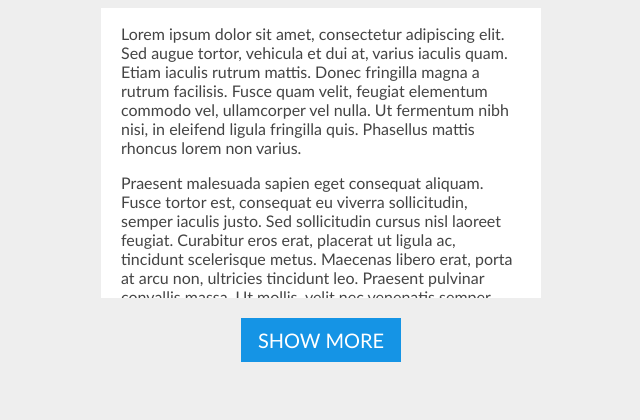
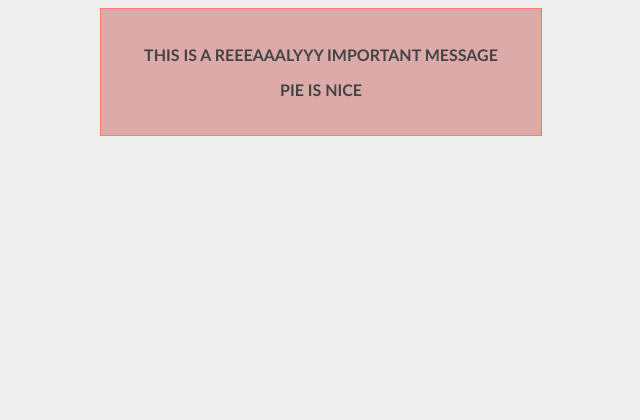
Before and after one commit to MariaMicek/javascript-tutorial, a plain HTML site: page index.html in a window 1280 px wide. Shown: the whole page, without its empty margins (319-959 px from the left). Drawn offline with Linux system fonts and the light colour scheme.

Commit message:
TIMER setTimeout

```diff
--- a/index.html
+++ b/index.html
@@ -6,20 +6,13 @@
     <meta http-equiv="X-UA-Compatible" content="ie=edge">
     <title>JavaScript Tutorial</title>
     <link href="style.css" rel="stylesheet" type="text/css">
-    <script src="test.js"></script>
 </head>
 <body>
-    <div id="content">
-        <p>Lorem ipsum dolor sit amet, consectetur adipiscing elit. Sed augue tortor, vehicula et dui at, varius iaculis quam. Etiam iaculis rutrum mattis. Donec fringilla magna a rutrum facilisis. Fusce quam velit, feugiat elementum commodo vel, ullamcorper vel nulla. Ut fermentum nibh nisi, in eleifend ligula fringilla quis. Phasellus mattis rhoncus lorem non varius.</p>
-
-        <p>Praesent malesuada sapien eget consequat aliquam. Fusce tortor est, consequat eu viverra sollicitudin, semper iaculis justo. Sed sollicitudin cursus nisl laoreet feugiat. Curabitur eros erat, placerat ut ligula ac, tincidunt scelerisque metus. Maecenas libero erat, porta at arcu non, ultricies tincidunt leo. Praesent pulvinar convallis massa. Ut mollis, velit nec venenatis semper, sem nisi pulvinar.</p>
-
-        <p>Orci, placerat molestie nunc enim eget leo. Mauris venenatis elementum blandit. Maecenas sagittis risus ut ornare volutpat. Vestibulum consectetur et nisl id vehicula.</p>
-
-        <p>Sed tempus sodales augue, eu dignissim risus congue et. Phasellus vel orci iaculis, dignissim augue vel, facilisis nisl. Sed lobortis non eros vel mattis. Ut vehicula lacus eu eros feugiat consequat sit amet eget lectus. Fusce sapien nisl, suscipit ut nisl vel, auctor gravida quam. Sed accumsan pulvinar turpis, in accumsan ante tincidunt et. Mauris posuere maximus elit, vitae dignissim lacus mattis viverra. Sed posuere arcu enim, id dapibus orci consectetur ut. Etiam sodales erat nec accumsan vehicula. Vestibulum sit amet enim eget sem mollis molestie. Cras dictum, justo sit amet rutrum posuere, leo massa mattis nibh, vitae blandit arcu urna nec libero.</p>
-
+    <div id="message">
+        <p>THIS IS A REEEAAALYYY IMPORTANT MESSAGE</p>
+        <p>PIE IS NICE</p>
     </div>
 
-    <a id="show-more">Show more</a>
+    <script src="test.js"></script>
 </body>
 </html>
--- a/style.css
+++ b/style.css
@@ -2,44 +2,30 @@ body{
     background: #eee;
 }
 
-#content{
+#message{
     width: 400px;
-    background: #fff;
+    background: #ddaaaa;
     padding: 20px;
-    padding-top: 0;
     font-family: calibri;
     font-size: 16px;
     color: #444;
+    text-align:center;
     margin: 0 auto;
-
-    max-height: 270px;
-    overflow: hidden;      /*ukrywa zawartość, która się nie mieści*/
+    border: 1px solid #ff7777;
+    font-weight: bold;
+    opacity:0;
 
     /*set transitions up*/
-    -webkit-transition: max-height 0.7s;
-    -moz-transition: max-height 0.7s;
-    transition: max-height 0.7s;
+    -webkit-transition: opacity 0.7s;
+    -moz-transition: opacity 0.7s;
+    transition: opacity 0.7s;
 }
 
-#content.open{
-    max-height: 1000px;
+#message.show{
+    opacity: 1;
 
     /*set transitions up*/
-    -webkit-transition: max-height 0.7s;
-    -moz-transition: max-height 0.7s;
-    transition: max-height 0.7s;
+    -webkit-transition: opacity 0.7s;
+    -moz-transition: opacity 0.7s;
+    transition: opacity 0.7s;
 }
-
-#show-more{
-    background: #1594e5;
-    color: #fff;
-    font-family: calibri;
-    font-size: 20px;
-    text-transform: uppercase;
-    text-align: center;
-    display: block;
-    width: 140px;
-    padding: 10px;
-    margin: 20px auto;
-    cursor: pointer;
-}
--- a/test.js
+++ b/test.js
@@ -1,25 +1,9 @@
-function setUpEvents() {
-    var content = document.getElementById("content");
-    var button = document.getElementById("show-more");
+var myMessage = document.getElementById("message");
 
-    button.onclick = function () {
+function showMessage() {
 
-        if (content.className == "open") {
+    myMessage.className = "show";
 
-            //shrink the box
-            content.className = "";
-            button.innerHTML = "Show more";
-
-        } else {
-
-            //expand the box
-            content.className = "open";
-            button.innerHTML = "Show less";
-
-        };
-    };
 };
 
-window.onload = function () {
-    setUpEvents();
-};
+setTimeout(showMessage, 3000);
```
